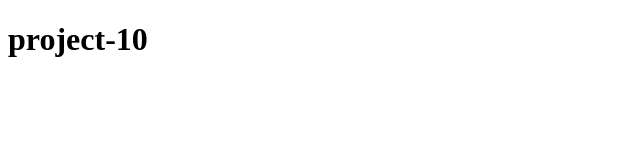
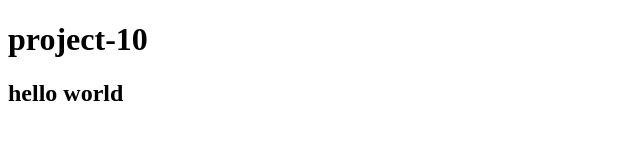
Before and after one commit to shyamPhx/project-10, a plain HTML site: page index.html in a window 1280 px wide. Shown: the whole page, without its empty margins (0-640 px from the left). Drawn offline with Linux system fonts and the light colour scheme.

Commit message:
dummy again

```diff
--- a/index.html
+++ b/index.html
@@ -10,5 +10,8 @@
     <div class="container">
     <h1> project-10 </h1>
     </div>
+    <section>
+        <h2>hello world</h2>
+    </section>
 </body>
 </html>
```
